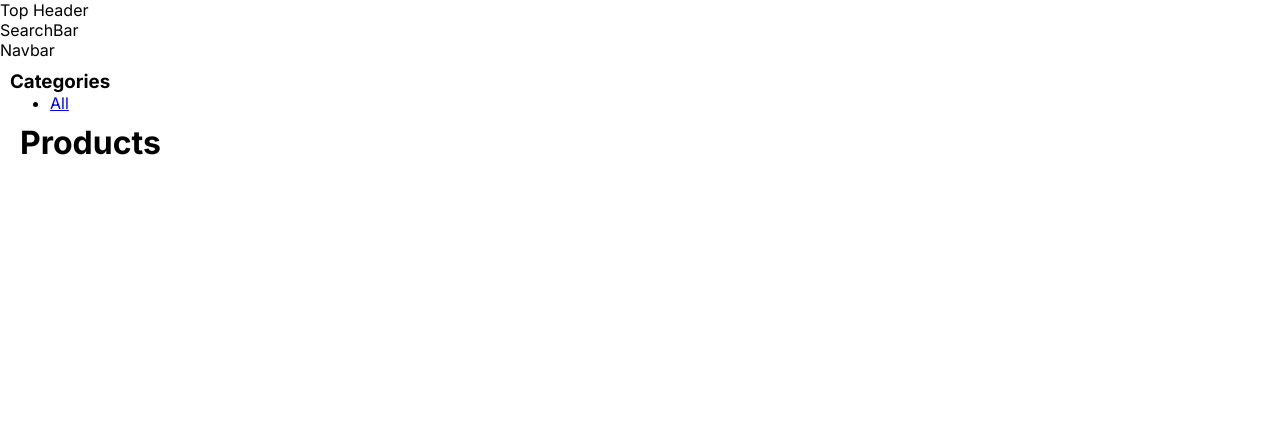
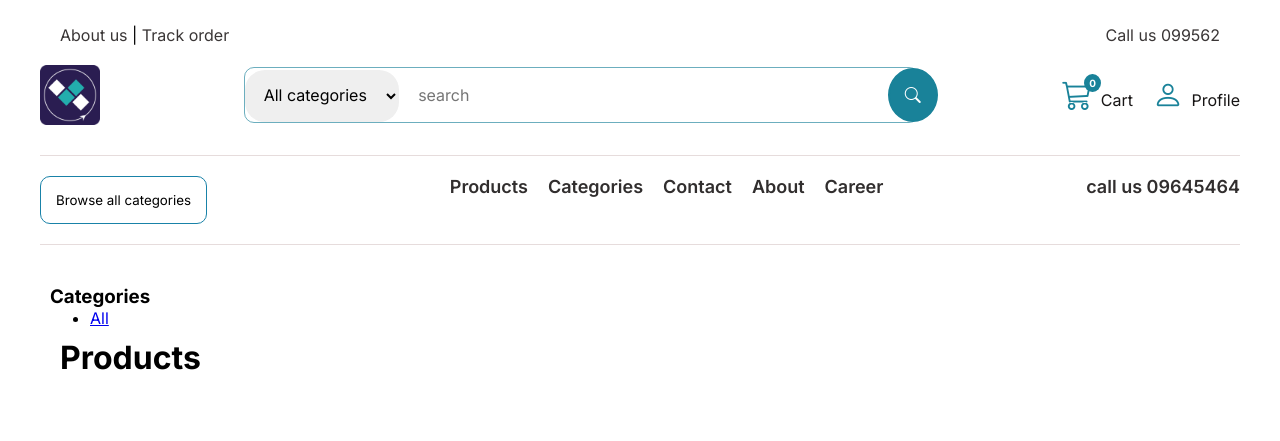
Before and after one commit to mszahan/eshop_dj5, a Django app: page / in a window 1280 px wide. Shown: the top 441 px of the page. Run offline with Django 5.2, Linux system fonts and the light colour scheme; data that the repository does not hold is empty; some libraries are stand-ins or nearby versions.

Commit message:
designed the top, search and nav bar

```diff
--- a/static_files/css/base.css
+++ b/static_files/css/base.css
@@ -17,3 +17,144 @@ figure,
 picture {
   margin: 0;
 }
+
+body{
+  padding: 5px 40px;
+}
+
+.top-header {
+  display: flex;
+  justify-content: space-between;
+  padding: 20px;
+}
+
+.top-left a, .top-right a {
+  text-decoration: none;
+  color: rgb(58, 54, 54);
+}
+
+.searchbar {
+  display: flex;
+  justify-content: space-between;
+  align-items: center;
+}
+
+
+
+.lit-icon{
+  width: 5%;
+}
+
+.category, .search-text {
+  border: 0px;
+  padding: 15px;
+  border-radius: 20px;
+  font-size: 16px;
+}
+
+.category:focus, .search-text:focus, .search-icon:focus {
+  outline: none;
+}
+
+.search-text {
+  width: 30rem;
+}
+
+.search {
+  border: 1px solid rgba(25, 129, 153, 0.638);
+  border-radius: 10px;
+  padding: 0px;
+
+}
+
+/* .search-form {
+  display: flex;
+  justify-content: space-between;
+} */
+
+.search-icon {
+  background-color: rgb(25, 130, 153);
+  color: white;
+  border: 0px;
+  padding: 15px;
+  border-radius: 50%;
+  margin-right: -20px;
+  border: 2px solid rgb(25, 130, 153);
+  font-size: 16px;
+}
+
+.cart-profile {
+  display: flex;
+  gap: 20px;
+  position: relative;
+}
+
+.cart-number {
+  display: inline-block;
+  border-radius: 50%;
+  padding: 3px 5px;
+  background-color:rgb(25, 130, 153);
+  font-size: 10px;
+  color: white;
+  position: absolute;
+  left: 22px;
+  top:-3px;
+  font-weight: 700;
+
+}
+
+.cart-profile a {
+  text-decoration: none;
+}
+
+.cart-icon, .profile-icon {
+font-size: 30px;
+color: rgb(25, 130, 153);
+}
+
+.cart-profile-text {
+  color: rgb(22, 20, 20);
+}
+
+.navbar {
+  display: flex;
+  justify-content: space-between;
+  margin-top: 30px;
+  margin-bottom: 30px;
+  border-block: 1px solid rgb(230, 220, 220);
+  padding-block: 20px;
+}
+
+.category-button {
+  padding: 15px;
+  border-radius: 10px;
+  background-color: white;
+  border: 1px solid rgb(25, 130, 168);
+}
+
+.category-button:hover {
+  background-color: rgb(31, 162, 167);
+  color: white;
+  border: 0px;
+  cursor: pointer;
+}
+
+.nav-list {
+  display: flex;
+  gap: 20px;
+}
+
+.nav-item {
+  list-style: none;
+}
+
+.nav-link, .call-big {
+  text-decoration: none;
+  font-size: 18px;
+  color: rgb(49, 46, 46);
+  font-weight: 600;
+}
+
+.nav-link:hover, .call-big:hover {
+  color: rgb(25, 130, 153);
+}
--- a/templates/shop/base.html
+++ b/templates/shop/base.html
@@ -17,9 +17,81 @@
     <title>{% block title %} {% endblock title %} | LoopersShop</title>
   </head>
   <body>
-    <div class="top-header">Top Header</div>
-    <div class="searchbar">SearchBar</div>
-    <div class="navbar">Navbar</div>
+    <!-- Top header -->
+    <div class="top-header">
+      <div class="top-left">
+        <a href="#">About us</a> |
+        <a href="#">Track order</a>
+      </div>
+      <div class="top-right">
+        <a href="#">Call us 099562</a>
+      </div>
+    </div>
+
+    <!-- search header  -->
+    <div class="searchbar">
+      <img src="{% static 'img/lit.png' %}" alt="lit icon" class="lit-icon">
+      <div class="search">
+        <form action="" class="search-form">
+          <select name="category" id="category" class="category">
+            <option value="all">All categories</option>
+            <option value="fast food">Fast food</option>
+            <option value="Indian food">Indian food</option>
+            <option value="Chinese food">Chinese food</option>
+            <option value="Italian food">Italian food</option>
+          </select>
+          <input type="text" placeholder="search" class="search-text">
+          <button type="submit" class="search-icon"><i class="bi bi-search"></i></button>
+        </form>
+      </div>
+      <div class="cart-profile">
+        <a href="#">
+          <span class="cart-icon">
+            <i class="bi bi-cart3 cart"></i>
+          </span>
+          <span class="cart-number">0</span>
+          <span class="cart-profile-text">Cart</span>
+        </a>
+        <a href="#" >
+          <span class="profile-icon">
+            <i class="bi bi-person"></i>
+          </span>
+          <span class="cart-profile-text">Profile</span>
+        </a>
+      </div>
+    </div>
+
+    <!-- nav bar  -->
+    <div class="navbar">
+      <div>
+        <button class="category-button">Browse all categories</button>
+      </div>
+      <nav class="nav">
+        <ul class="nav-list">
+          <li class="nav-item">
+            <a href="#" class="nav-link">Products</a>
+          </li>
+          <li class="nav-item">
+            <a href="#" class="nav-link">Categories</a>
+          </li>
+          <li class="nav-item">
+            <a href="#" class="nav-link">Contact</a>
+          </li>
+          <li class="nav-item">
+            <a href="#" class="nav-link">About</a>
+          </li>
+          <li class="nav-item">
+            <a href="#" class="nav-link">Career</a>
+          </li>
+
+        </ul>
+      </nav>
+      <div>
+        <a href="" class="call-big">call us 09645464</a>
+      </div>
+    </div>
+
+
     <div class="main">{% block main %} {% endblock main %}</div>
 
     {% block bottom %} {% endblock bottom %}
```
Also changed, not shown: static_files/img/lit.png (added).
